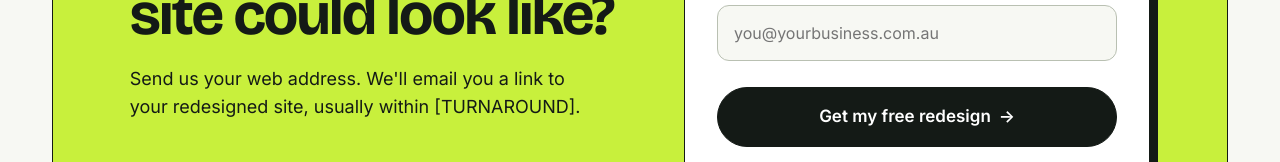
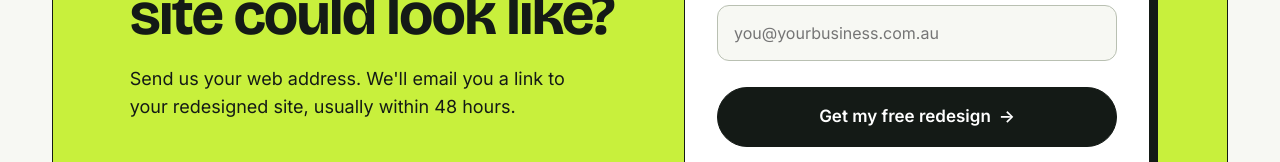
Before and after one commit to orville22/sprucestudio-website, a plain HTML site: page index.html in a window 1280 px wide. Shown: the part 4277-4439 px from the top of the page. Drawn offline with nearby package versions, Linux system fonts and the light colour scheme.

Commit message:
Set redesign turnaround to 48 hours
Co-Authored-By: Claude Opus 5.5 <noreply@anthropic.com>
Claude-Session: https://claude.ai/code/session_01VSQbYV52Ris9k1z4eGMNSZ

```diff
--- a/index.html
+++ b/index.html
@@ -385,7 +385,7 @@ footer .brand{font-size:20px;color:var(--ink)}
     <div class="cta">
       <div class="cta-copy">
         <h2>Curious what your site could look like?</h2>
-        <p>Send us your web address. We'll email you a link to your redesigned site, usually within [TURNAROUND].</p>
+        <p>Send us your web address. We'll email you a link to your redesigned site, usually within 48 hours.</p>
       </div>
       <form class="start" id="start-form" action="https://formspree.io/f/mwlozkyb" method="POST">
         <input type="hidden" name="_subject" value="New free redesign request">
```
Also changed, not shown: 1 other file.
